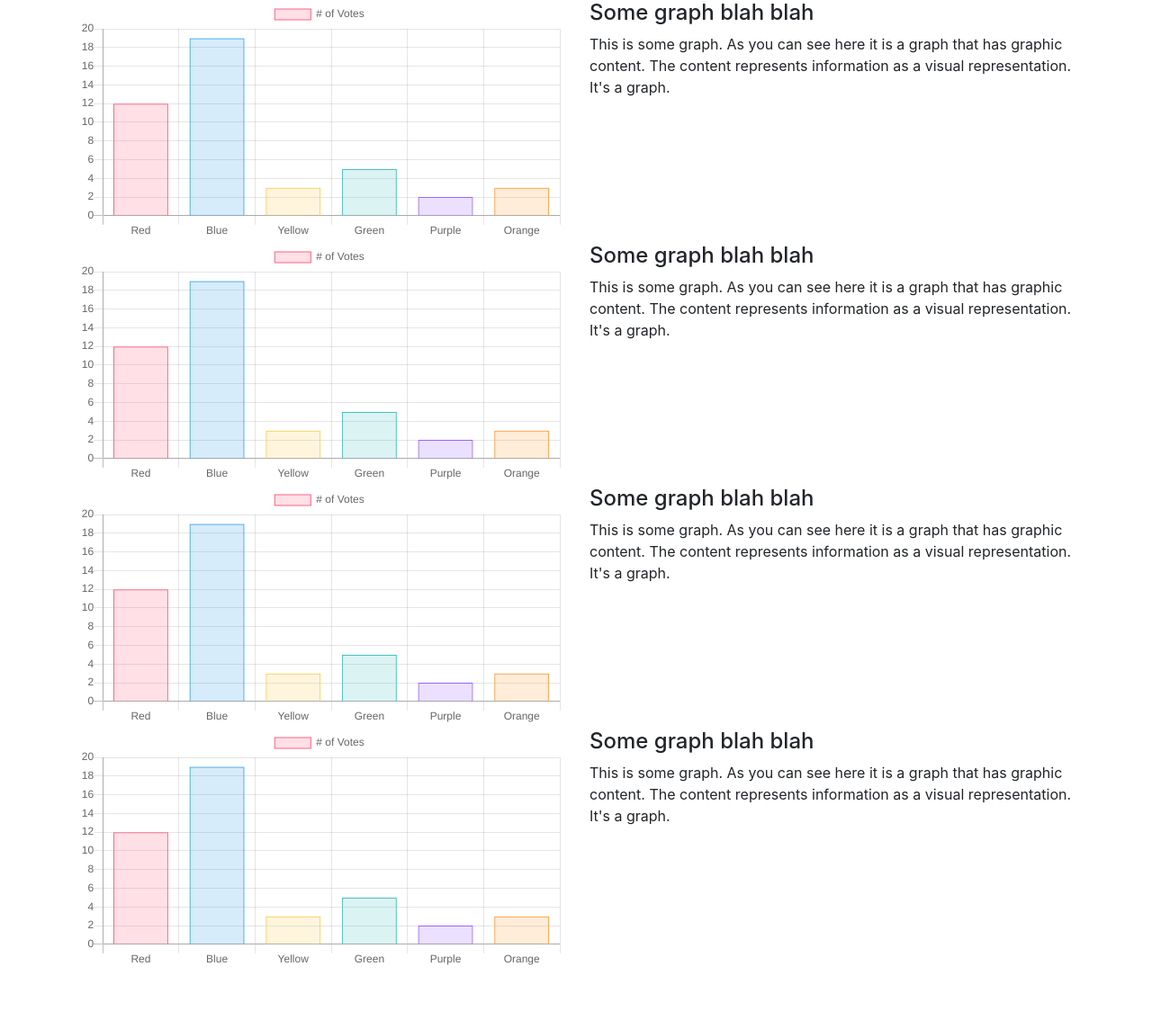
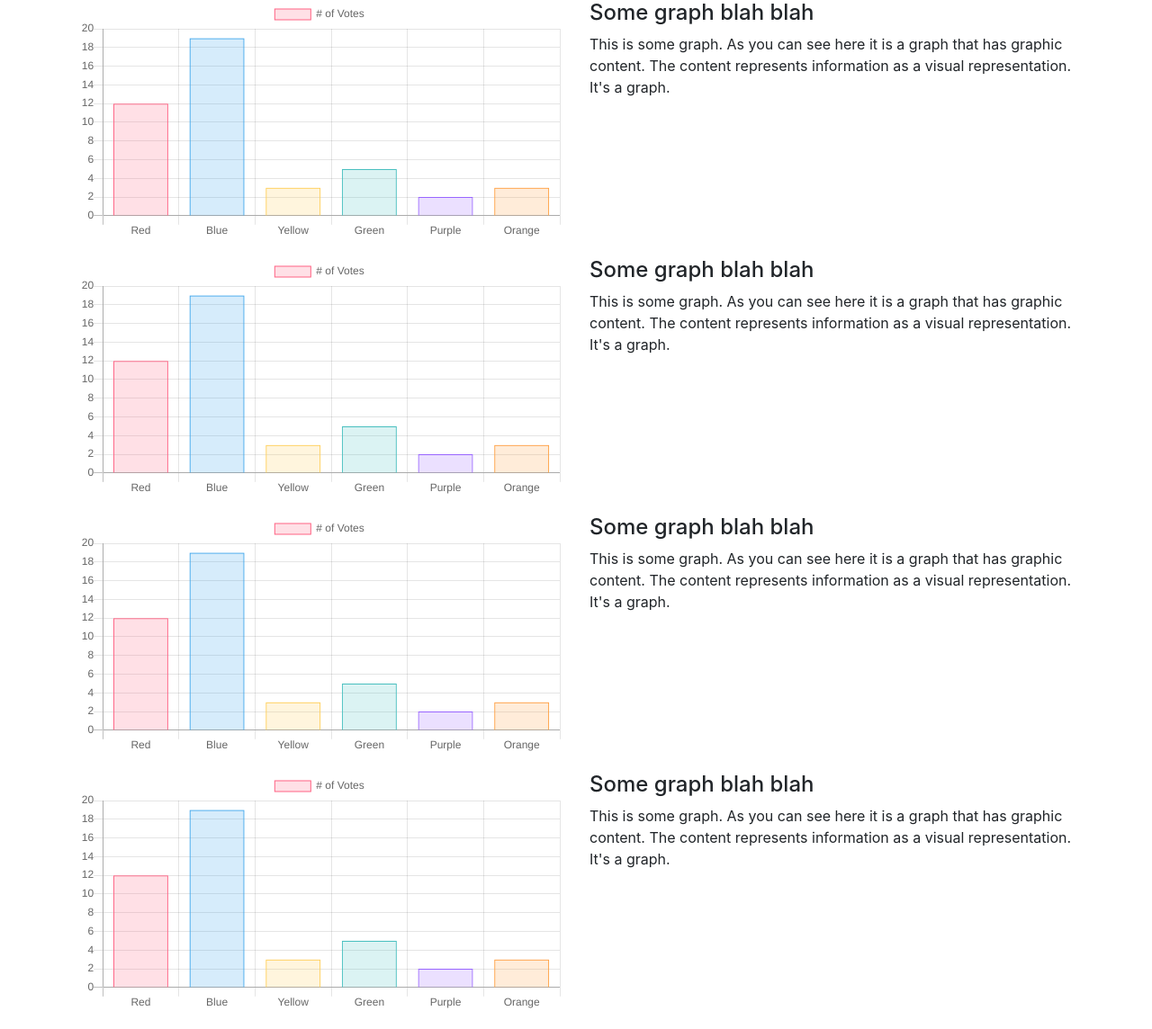
Before and after one commit to SeanTaylorLane/CapitalOne-SES-W2019, a Flask app: page / in a window 1280 px wide. Shown: the part 96-1240 px from the top of the page at 90% size. Before the commit the page ends 1169 px from the top, so only its background shows below. Run offline with Flask 2, Linux system fonts and the light colour scheme; some libraries are stand-ins or nearby versions.

Commit message:
Added spacing in testing.html

```diff
--- a/app.py
+++ b/app.py
@@ -7,4 +7,4 @@ def main():
     return render_template('testing.html')
 
 if __name__ == '__main__':
-    app.run()
+    app.run(debug=True)
--- a/templates/testing.html
+++ b/templates/testing.html
@@ -10,7 +10,7 @@
     <body>
         <div class="container">
             <h1 class="text-center font-weight-bold my-4">Bike Sharing in Los Angeles</h1>
-            <div class="row">
+            <div class="row my-3">
                 <div class="col-12 col-md-6">
                     <canvas id="chart1"></canvas>
                 </div>
@@ -20,7 +20,7 @@
                 </div>
             </div>
 
-            <div class="row">
+            <div class="row my-3">
                 <div class="col-12 col-md-6">
                     <canvas id="chart2"></canvas>
                 </div>
@@ -30,7 +30,7 @@
                 </div>
             </div>
 
-            <div class="row">
+            <div class="row my-3">
                 <div class="col-12 col-md-6">
                     <canvas id="chart3"></canvas>
                 </div>
@@ -40,7 +40,7 @@
                 </div>
             </div>
 
-            <div class="row">
+            <div class="row my-3">
                 <div class="col-12 col-md-6">
                     <canvas id="chart4"></canvas>
                 </div>
```
